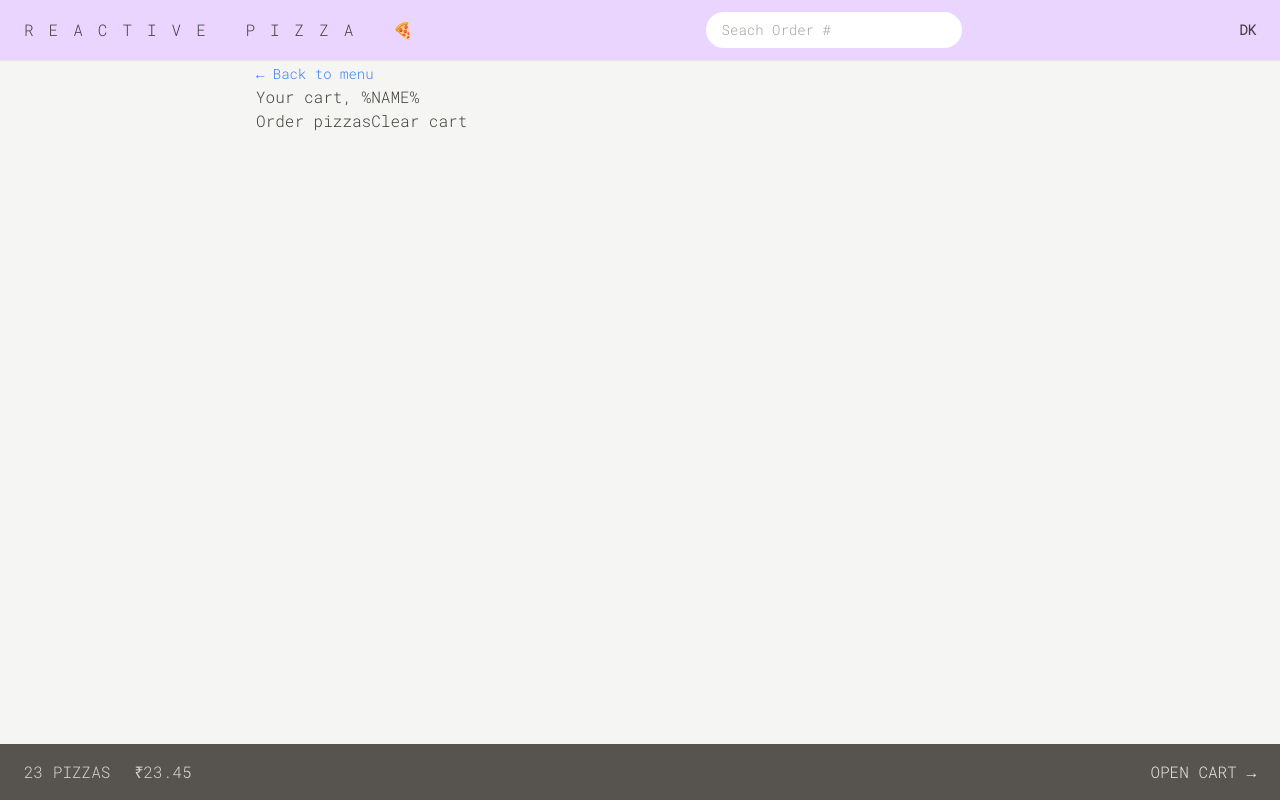
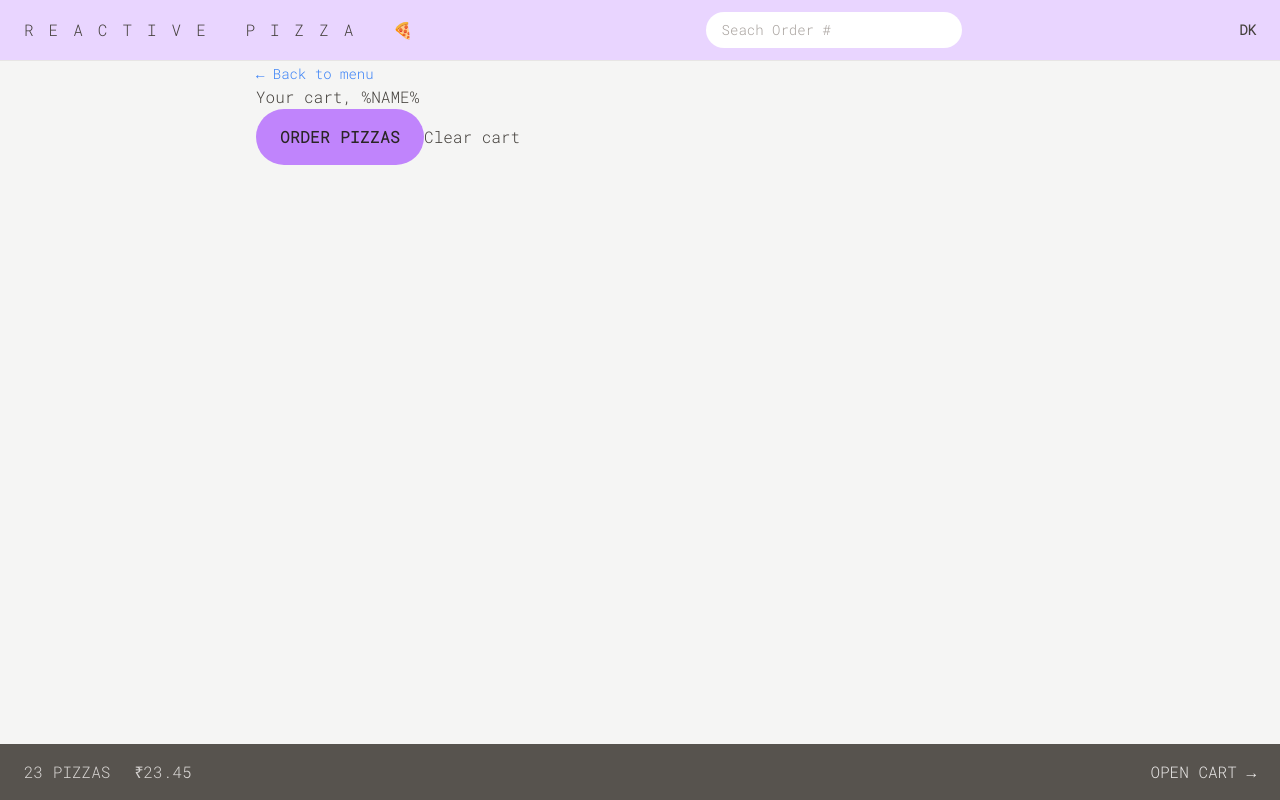
Before and after one commit to divyuk/pizza-app, a React (Vite) app: page /cart in a window 1280 px wide. Built offline with nearby package versions, Linux system fonts and the light colour scheme; a web font is replaced by a local one.

Commit message:
added type primary in button component 💫

```diff
--- a/src/features/cart/Cart.jsx
+++ b/src/features/cart/Cart.jsx
@@ -36,7 +36,9 @@ function Cart() {
       <h2>Your cart, %NAME%</h2>
 
       <div>
-        <Button to="/order/new">Order pizzas</Button>
+        <Button to="/order/new" type="primary">
+          Order pizzas
+        </Button>
         <button>Clear cart</button>
       </div>
     </div>
```
